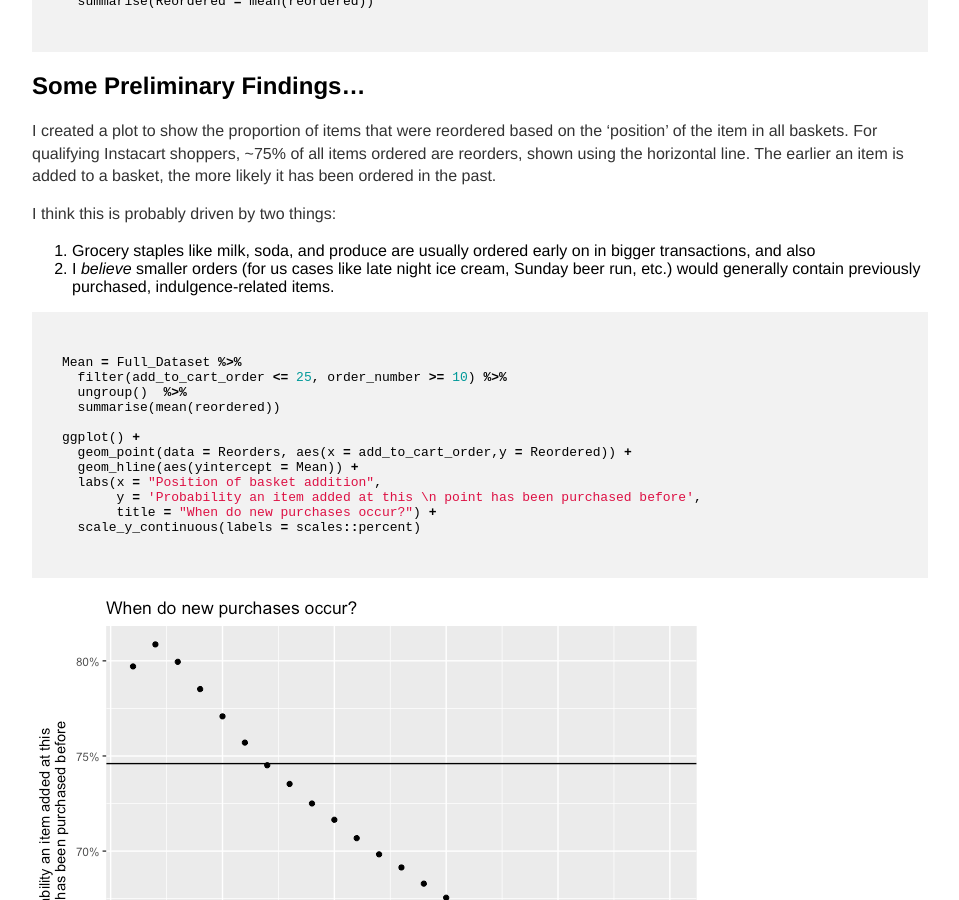
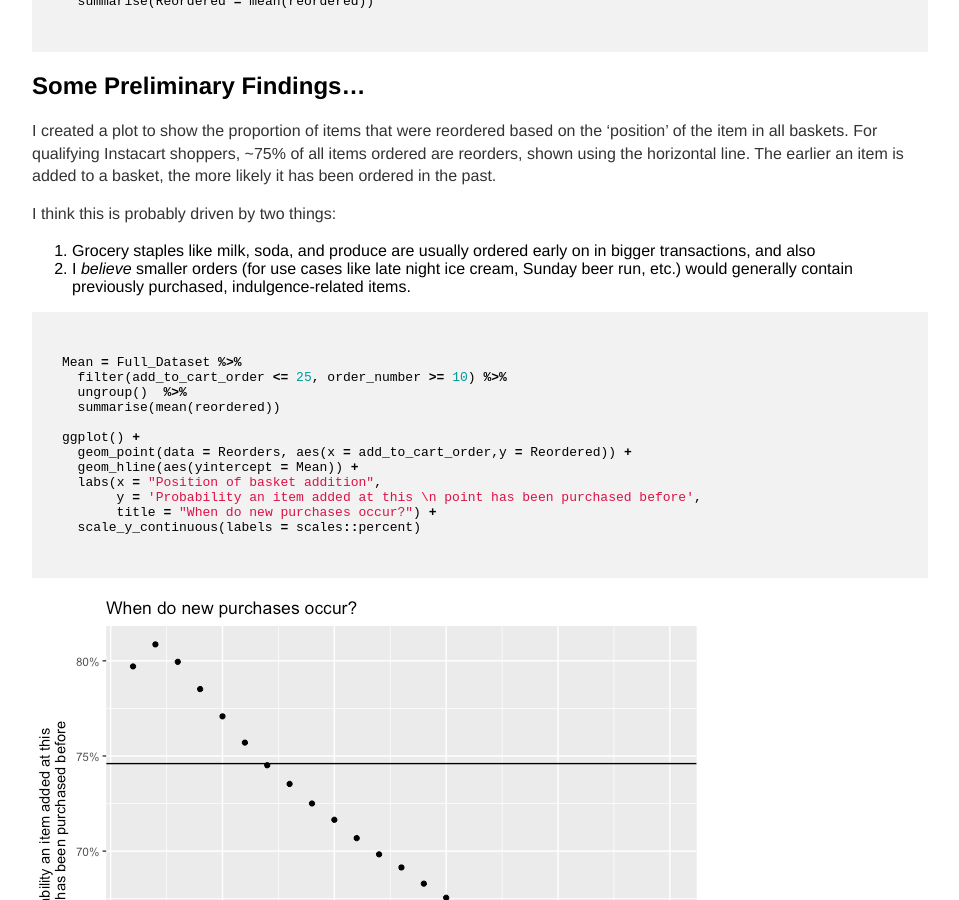
Before and after one commit to MatthewBrower/matthewbrower.github.io, a Jekyll site: the page built from _posts/2017-08-03-Instacart-Data-Analysis.md, in a window 1280 px wide and 900 px high, scrolled down 1904 px. Shown: the whole window, without its empty margins (160-1119 px from the left). Built offline with Jekyll 4.4.1, drawn with Linux system fonts in a browser that asks for light colours; our own code applies the rules of GitHub Pages for plain Markdown files.

Commit message:
Update 2017-08-03-Instacart-Data-Analysis.md

````diff
--- a/_posts/2017-08-03-Instacart-Data-Analysis.md
+++ b/_posts/2017-08-03-Instacart-Data-Analysis.md
@@ -73,7 +73,7 @@ I created a plot to show the proportion of items that were reordered based on th
 I think this is probably driven by two things:
 
 1.  Grocery staples like milk, soda, and produce are usually ordered early on in bigger transactions, and also
-2.  I *believe* smaller orders (for us cases like late night ice cream, Sunday beer run, etc.) would generally contain previously purchased, indulgence-related items.
+2.  I *believe* smaller orders (for use cases like late night ice cream, Sunday beer run, etc.) would generally contain previously purchased, indulgence-related items.
 
 ``` r
 Mean = Full_Dataset %>%
````
